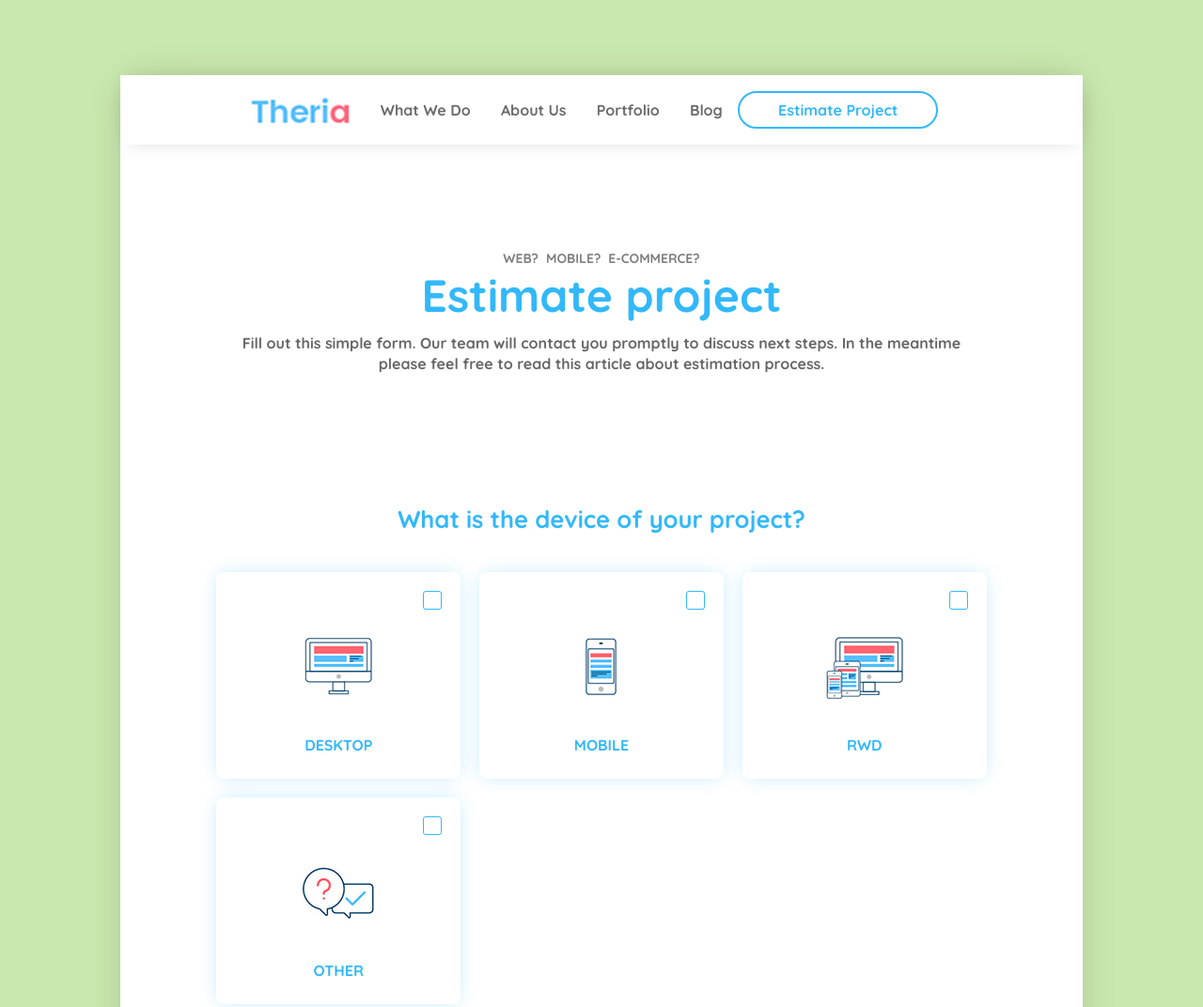
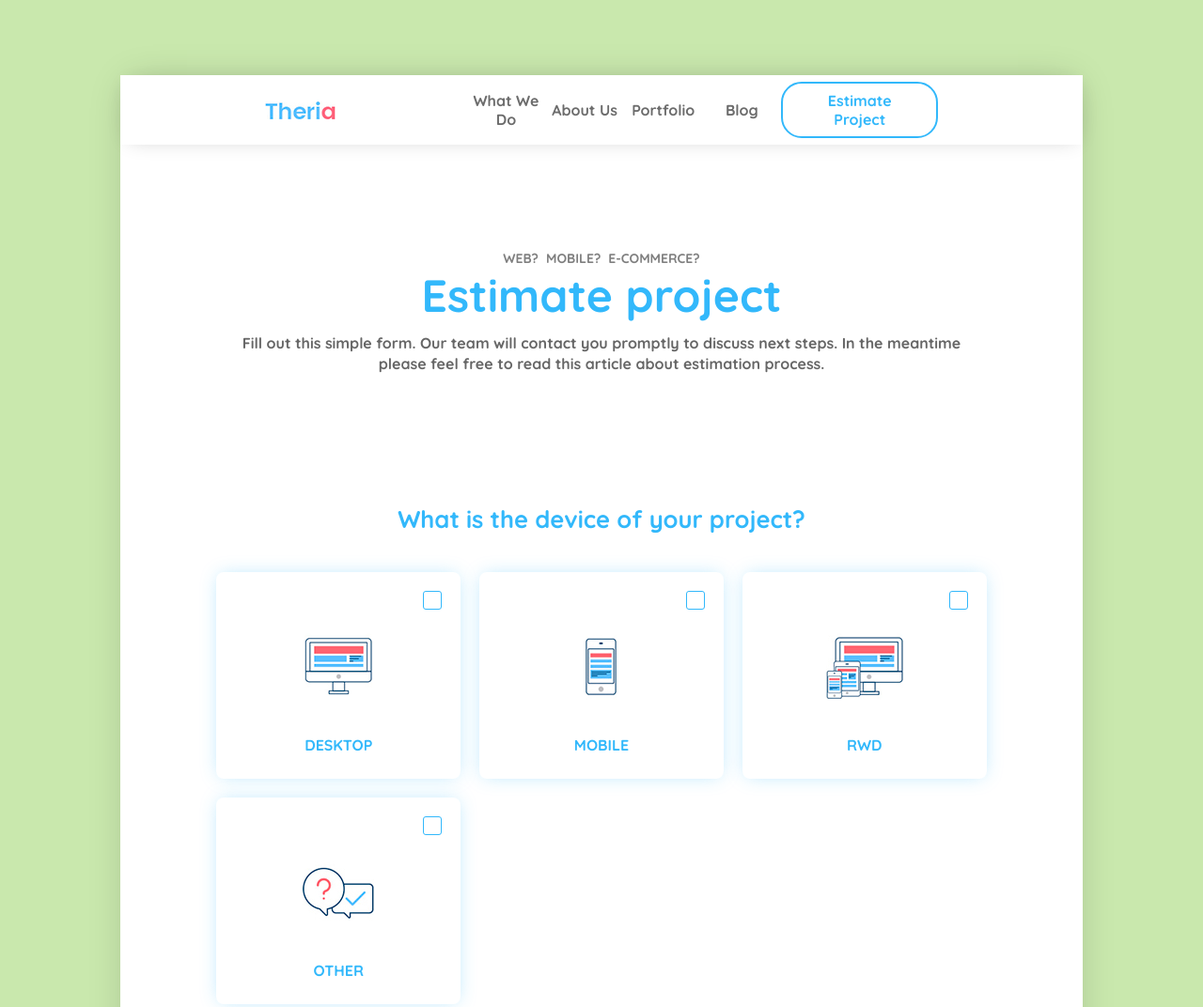
Before and after one commit to AjobK/Code-Pamoja, a plain HTML site: page 2/index.html in a window 1280 px wide. Shown: the top 1072 px of the page at 94% size. Drawn offline with Linux system fonts and the light colour scheme.

Commit message:
1-semi-finished-grid

```diff
--- a/2/css/grid.css
+++ b/2/css/grid.css
@@ -30,19 +30,16 @@ body {
 }
 
 .navigation {
-	/* display: grid; */
-	/* grid-template-columns: auto auto auto auto auto auto; */
+	display: grid;
 	box-shadow: 1px 3px 22px -8px rgba(0,0,0,0.2);
 	height: 74px;
 	align-items: center;
-	overflow: hidden;
 	display: grid;
-	grid-template-columns: auto auto auto auto auto auto;
+	grid-template-columns: 30% repeat(4, 1fr) 2fr;
 }
 
 .navigation__logo {
-	transform: scale(1.4);
-	margin-right: auto;
+	/* transform: scale(1.4); */
 }
 
 .navigation__link, .navigation__button {
@@ -111,7 +108,7 @@ body {
 
 .content__box-device, .content__box-scope, .content__box-estimate {
 	width: 80%;
-	margin: 1.6vh auto;
+	margin: 1.6vh auto 4em auto;
 }
 
 .content__box-options {
--- a/2/index.html
+++ b/2/index.html
@@ -84,7 +84,7 @@
 				<label class="content__box-estimate__form-label">Your email adress</label>
 				<input class="content__box-estimate__form-input" type="text"/>
 				<label class="content__box-estimate__form-label">Short description of your idea...</label>
-				<textarea class="content__box_estimate__form-textarea" rows="2"></textarea>
+				<textarea class="content__box_estimate__form-textarea" rows="4"></textarea>
 				<input class="content__box-estimate__form-submit" type="submit" value="Send"/>
 			</form>
 		</div>
```
